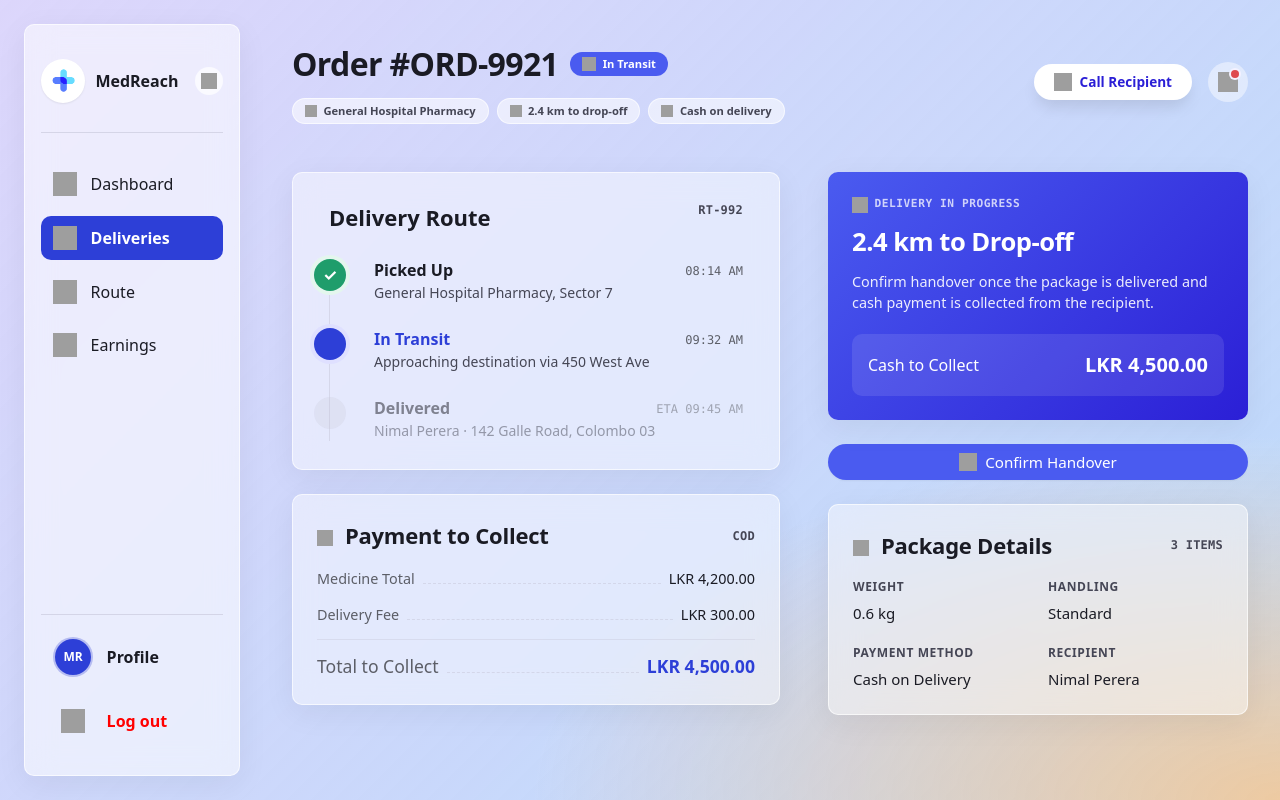
After one commit to Med-Reach-UCSC/MedReach, a PHP site: page /delivery-details.php in a window 1280 px wide. The commit adds this page. Run offline with PHP 8.4, Linux system fonts and the light colour scheme; grey boxes are pictures that could not be loaded.

Commit message:
feat(delivery): add task details page

```diff
--- /dev/null
+++ b/delivery-details.php
@@ -0,0 +1,3 @@
+<?php
+// MedReach - Delivery task details entry point
+require __DIR__ . '/presentation/views/delivery/details.php';
--- /dev/null
+++ b/presentation/views/delivery/details.php
@@ -0,0 +1,215 @@
+<?php
+// MedReach - Delivery task details page (presentation tier: HTML output only)
+// Converted from docs/delivery-details.php (Tailwind mockup) onto the same
+// mr- component system as the rest of the delivery module — no new markup
+// patterns invented, and no new CSS at all: reuses .mr-timeline (already
+// built for patient order tracking) for the route, .mr-order-lines__summary
+// for the cash-to-collect breakdown, .mr-payment-card + .mr-confirm-actions
+// for the handover CTA, .mr-profile-details for the package spec grid, and
+// .mr-modal for the confirmation dialog.
+//
+// Defects fixed vs the mockup: dropped the Tailwind CDN/Google Fonts/inline
+// theme config and the standalone glass side-nav for the shared
+// sidebar-delivery.php partial, matching every other delivery page; swapped
+// the USD pricing ("$61.75", "CUR: USD") for MedReach's LKR/cash-on-delivery
+// model; swapped the hospital drop-off ("St. Jude Medical Center") for a
+// patient home address, since MedReach delivers to patients, not
+// facilities; replaced the hand-rolled JS that enabled/disabled the confirm
+// button for a native `required` checkbox (same pattern already used for
+// the sign-up terms checkbox) instead of adding more JS.
+$active = 'manifest';
+?>
+<!DOCTYPE html>
+<html lang="en">
+<head>
+  <meta charset="utf-8">
+  <meta name="viewport" content="width=device-width, initial-scale=1">
+  <title>Order #ORD-9921 — MedReach</title>
+  <link rel="stylesheet" href="presentation/assets/css/style.css">
+</head>
+<body>
+
+  <div class="mr-dashboard">
+    <?php require __DIR__ . '/../partials/sidebar-delivery.php'; ?>
+
+    <main class="mr-dash-main">
+      <header class="mr-dash-header">
+        <div>
+          <div class="mr-track-title">
+            <h1>Order #ORD-9921</h1>
+            <span class="mr-badge mr-badge--primary mr-badge--case-normal">
+              <img src="https://img.icons8.com/ios-filled/50/ffffff/delivery.png" alt="">
+              In Transit
+            </span>
+          </div>
+          <div class="mr-order__tags">
+            <span class="mr-badge mr-badge--pill mr-badge--case-normal">
+              <img src="https://img.icons8.com/ios-filled/50/454655/shop.png" alt="">
+              General Hospital Pharmacy
+            </span>
+            <span class="mr-badge mr-badge--pill mr-badge--case-normal">
+              <img src="https://img.icons8.com/ios-filled/50/454655/route.png" alt="">
+              2.4 km to drop-off
+            </span>
+            <span class="mr-badge mr-badge--pill mr-badge--case-normal">
+              <img src="https://img.icons8.com/ios-filled/50/dd8e1c/cash.png" alt="">
+              Cash on delivery
+            </span>
+          </div>
+        </div>
+
+        <div class="mr-dash-header__actions">
+          <a href="tel:+94771234567" class="mr-btn mr-btn--light mr-btn--sm">
+            <img src="https://img.icons8.com/ios-filled/50/2d3fd7/phone.png" alt="">
+            Call Recipient
+          </a>
+          <a class="mr-notif-btn mr-notif-btn--header" href="notifications.php" aria-label="Notifications">
+            <img src="https://img.icons8.com/ios-filled/50/1a1b24/appointment-reminders.png" alt="">
+            <span class="mr-notif-btn__dot" aria-hidden="true"></span>
+          </a>
+        </div>
+      </header>
+
+      <div class="mr-dash-content">
+        <div class="mr-dash-col">
+
+          <section class="mr-card mr-tracking-card">
+            <div class="mr-tracking-card__head">
+              <h3>Delivery Route</h3>
+              <span class="mr-eyebrow mr-eyebrow--mono">RT-992</span>
+            </div>
+
+            <ol class="mr-timeline">
+              <li class="mr-timeline__step">
+                <strong>Picked Up</strong>
+                <small>General Hospital Pharmacy, Sector 7</small>
+                <span class="mr-timeline__time">08:14 AM</span>
+              </li>
+              <li class="mr-timeline__step mr-timeline__step--active">
+                <strong>In Transit</strong>
+                <small>Approaching destination via 450 West Ave</small>
+                <span class="mr-timeline__time">09:32 AM</span>
+              </li>
+              <li class="mr-timeline__step mr-timeline__step--pending">
+                <strong>Delivered</strong>
+                <small>Nimal Perera &middot; 142 Galle Road, Colombo 03</small>
+                <span class="mr-timeline__time">ETA 09:45 AM</span>
+              </li>
+            </ol>
+          </section>
+
+          <section class="mr-card mr-dash-card">
+            <div class="mr-dash-card__head">
+              <h2>
+                <img class="mr-heading-icon" src="https://img.icons8.com/ios-filled/50/757687/cash.png" alt="">
+                Payment to Collect
+              </h2>
+              <span class="mr-eyebrow mr-eyebrow--mono">COD</span>
+            </div>
+
+            <div class="mr-order-lines__summary">
+              <div class="mr-order-lines__row">
+                <span>Medicine Total</span>
+                <i class="mr-order-lines__rule"></i>
+                <strong>LKR 4,200.00</strong>
+              </div>
+              <div class="mr-order-lines__row">
+                <span>Delivery Fee</span>
+                <i class="mr-order-lines__rule"></i>
+                <strong>LKR 300.00</strong>
+              </div>
+              <div class="mr-order-lines__row mr-order-lines__row--total">
+                <span>Total to Collect</span>
+                <i class="mr-order-lines__rule"></i>
+                <strong>LKR 4,500.00</strong>
+              </div>
+            </div>
+          </section>
+
+        </div>
+
+        <div class="mr-dash-col">
+
+          <section class="mr-card mr-courier-card mr-payment-card">
+            <span class="mr-payment-card__label">
+              <img src="https://img.icons8.com/ios-filled/50/ffffff/delivery.png" alt="">
+              Delivery In Progress
+            </span>
+            <h2>2.4 km to Drop-off</h2>
+            <p>Confirm handover once the package is delivered and cash payment is collected from the recipient.</p>
+            <div class="mr-payment-card__due">
+              <span>Cash to Collect</span>
+              <strong>LKR 4,500.00</strong>
+            </div>
+          </section>
+
+          <div class="mr-confirm-actions">
+            <button type="button" class="mr-btn mr-btn--primary mr-btn--block" data-modal-open="mr-handover-modal">
+              <img src="https://img.icons8.com/ios-filled/50/ffffff/checkmark.png" alt="">
+              Confirm Handover
+            </button>
+          </div>
+
+          <section class="mr-card mr-dash-card">
+            <div class="mr-dash-card__head">
+              <h2>
+                <img class="mr-heading-icon" src="https://img.icons8.com/ios-filled/50/757687/box.png" alt="">
+                Package Details
+              </h2>
+              <span class="mr-eyebrow mr-eyebrow--mono">3 items</span>
+            </div>
+
+            <div class="mr-profile-details">
+              <div class="mr-profile-details__item">
+                <span class="mr-eyebrow">Weight</span>
+                <strong>0.6 kg</strong>
+              </div>
+              <div class="mr-profile-details__item">
+                <span class="mr-eyebrow">Handling</span>
+                <strong>Standard</strong>
+              </div>
+              <div class="mr-profile-details__item">
+                <span class="mr-eyebrow">Payment Method</span>
+                <strong>Cash on Delivery</strong>
+              </div>
+              <div class="mr-profile-details__item">
+                <span class="mr-eyebrow">Recipient</span>
+                <strong>Nimal Perera</strong>
+              </div>
+            </div>
+          </section>
+
+        </div>
+      </div>
+    </main>
+  </div>
+
+  <div class="mr-modal" id="mr-handover-modal">
+    <div class="mr-modal__backdrop" data-modal-close></div>
+    <div class="mr-modal__card mr-card">
+      <div class="mr-modal__head">
+        <h2>Confirm Handover</h2>
+        <button type="button" class="mr-modal__close" data-modal-close aria-label="Close">
+          <img src="https://img.icons8.com/ios-filled/50/1a1b24/multiply.png" alt="">
+        </button>
+      </div>
+
+      <form class="mr-modal__form" id="mr-handover-form">
+        <p>Confirm delivery of order <strong>#ORD-9921</strong> to <strong>Nimal Perera</strong> and collection of <strong>LKR 4,500.00</strong> cash on delivery.</p>
+
+        <label class="mr-auth-terms">
+          <input type="checkbox" required>
+          I confirm the package was handed over and payment was collected.
+        </label>
+
+        <div class="mr-modal__actions">
+          <button type="button" class="mr-btn mr-btn--ghost mr-btn--sm" data-modal-close>Cancel</button>
+          <button type="submit" class="mr-btn mr-btn--primary mr-btn--sm">Confirm</button>
+        </div>
+      </form>
+    </div>
+  </div>
+
+  <script src="presentation/assets/js/main.js"></script>
+</body>
+</html>
--- a/presentation/views/partials/sidebar-delivery.php
+++ b/presentation/views/partials/sidebar-delivery.php
@@ -6,7 +6,7 @@ $active = $active ?? 'dashboard';
 
 $mr_sidebar_links = [
   'dashboard'  => ['label' => 'Dashboard', 'icon' => 'home',          'href' => 'delivery-dashboard.php'],
-  'manifest'   => ['label' => 'Deliveries', 'icon' => 'delivery',      'href' => '#'],
+  'manifest'   => ['label' => 'Deliveries', 'icon' => 'delivery',      'href' => 'delivery-details.php'],
   'route'      => ['label' => 'Route',      'icon' => 'route',         'href' => '#'],
   'earnings'   => ['label' => 'Earnings',   'icon' => 'cash',          'href' => '#'],
 ];
```
